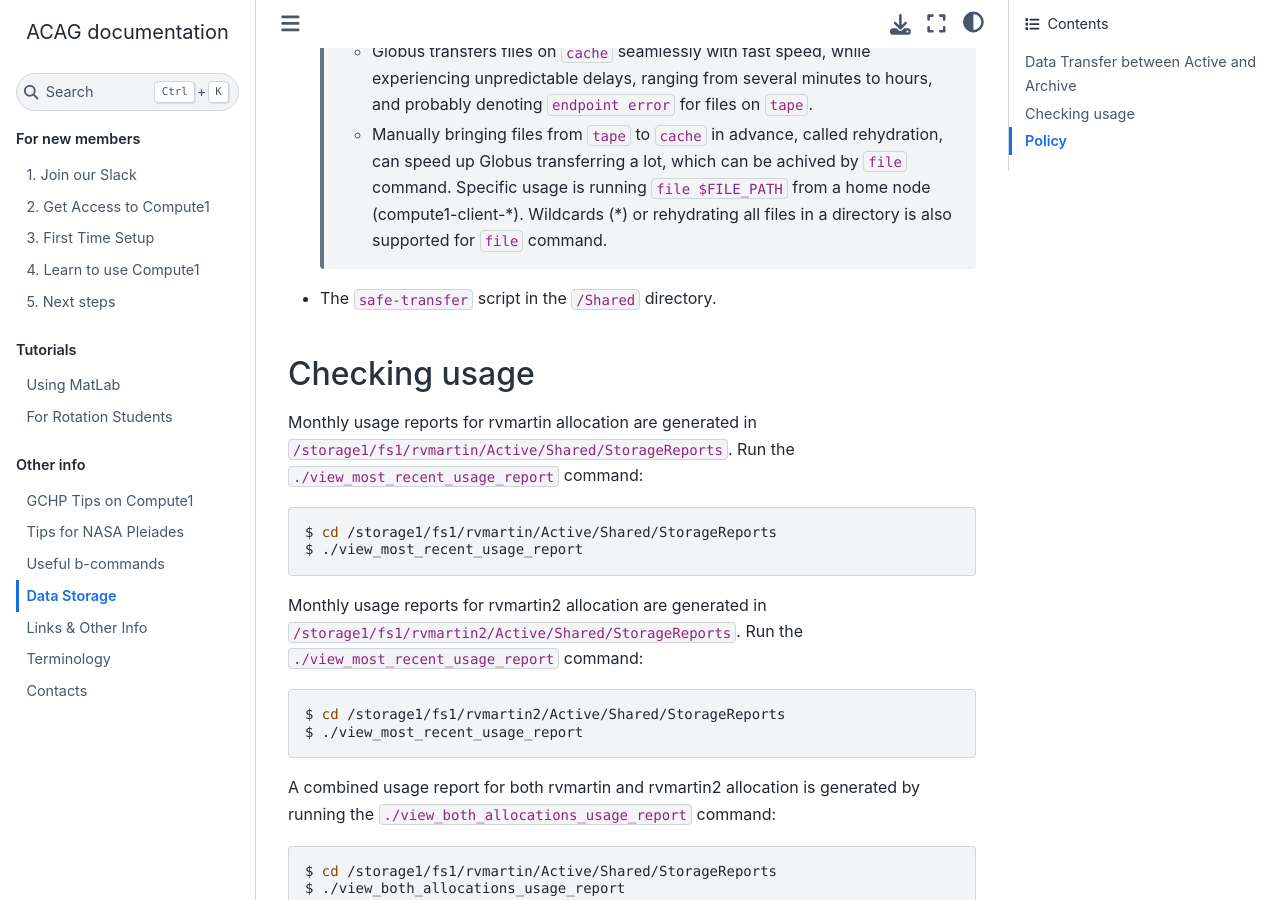
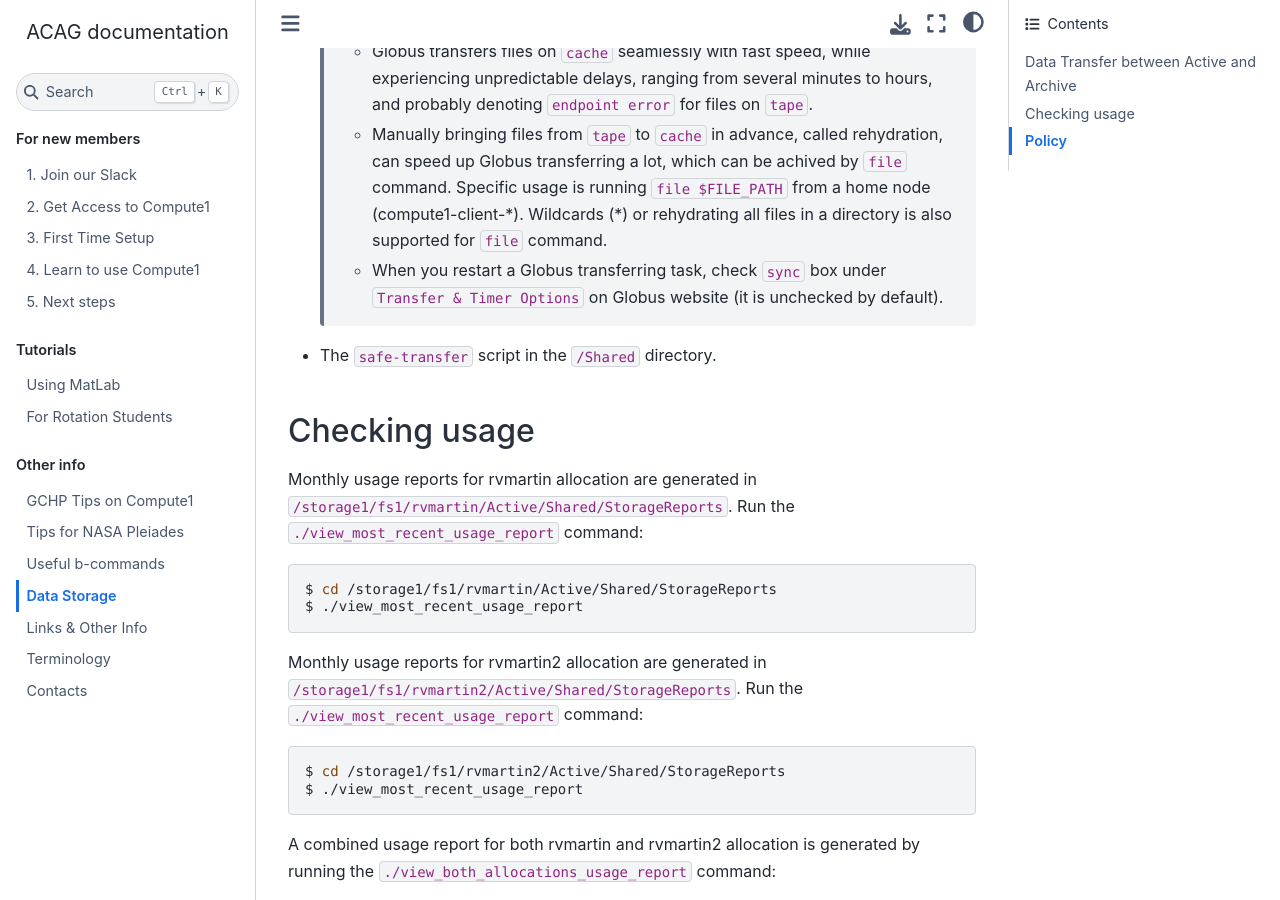
Before and after one commit to Atmospheric-Composition-Analysis-Group/Getting-Started, a Sphinx documentation site: the page built from source/storage.rst, in a window 1280 px wide and 900 px high, scrolled down 590 px. Built offline with Sphinx 7.4.7 and the Sphinx Book theme 1.1.4, drawn with Linux system fonts in a browser that asks for light colours.

Commit message:
update tips for Globus

```diff
--- a/source/storage.rst
+++ b/source/storage.rst
@@ -21,6 +21,7 @@ Data Transfer between Active and Archive
    * File status can be checked by: :code:`mmlsattr -L $FILE_PATH`, where :code:`Misc attributes` of :code:`ARCHIVE OFFLINE` means the file has been moved from :code:`cache` to :code:`tape`, and :code:`ARCHIVE` means the file is on :code:`cache`.
    * Globus transfers files on :code:`cache` seamlessly with fast speed, while experiencing unpredictable delays, ranging from several minutes to hours, and probably denoting :code:`endpoint error` for files on :code:`tape`.
    * Manually bringing files from :code:`tape` to :code:`cache` in advance, called rehydration, can speed up Globus transferring a lot, which can be achived by :code:`file` command. Specific usage is running :code:`file $FILE_PATH` from a home node (compute1-client-\*). Wildcards (\*) or rehydrating all files in a directory is also supported for :code:`file` command.
+   * When you restart a Globus transferring task, check :code:`sync` box under :code:`Transfer & Timer Options` on Globus website (it is unchecked by default).
 * The :code:`safe-transfer` script in the :code:`/Shared` directory.
 
 Checking usage
```
